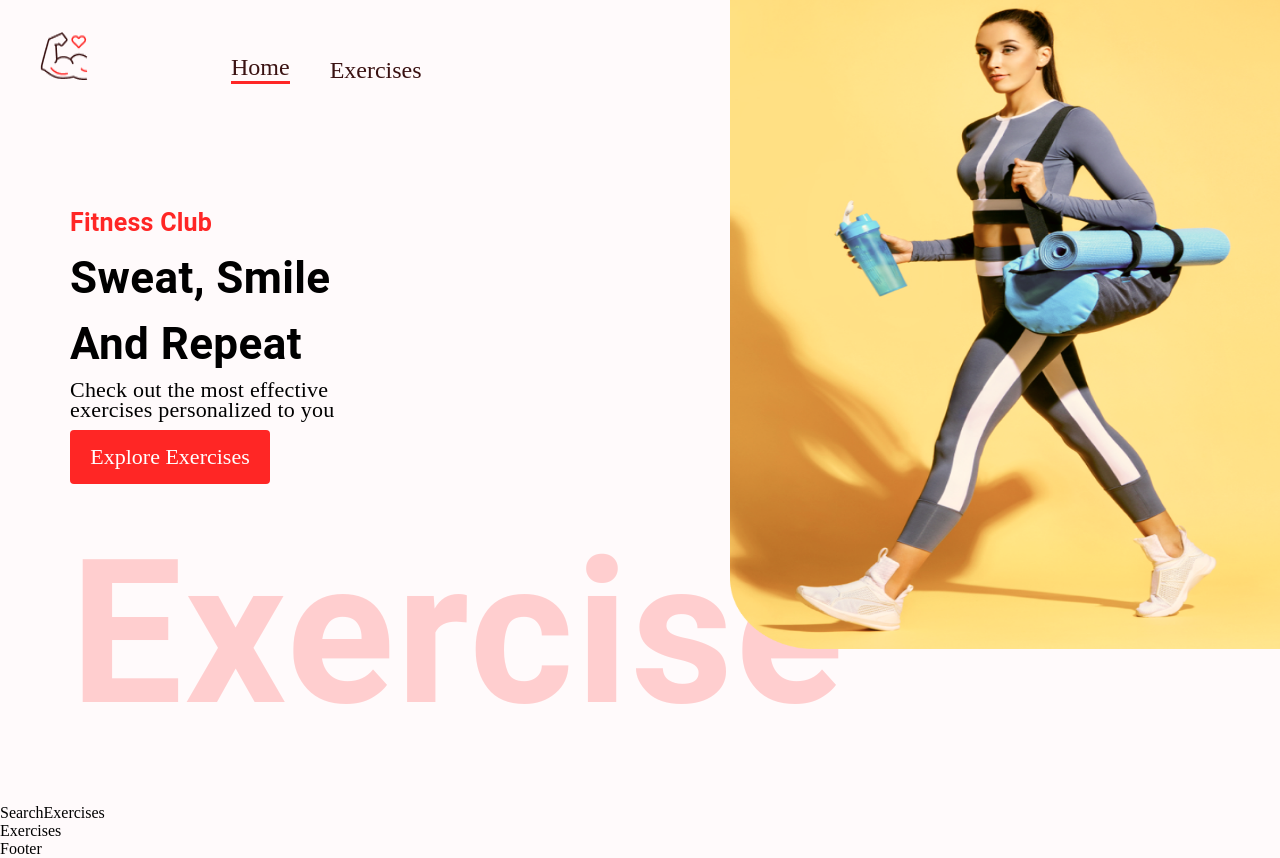
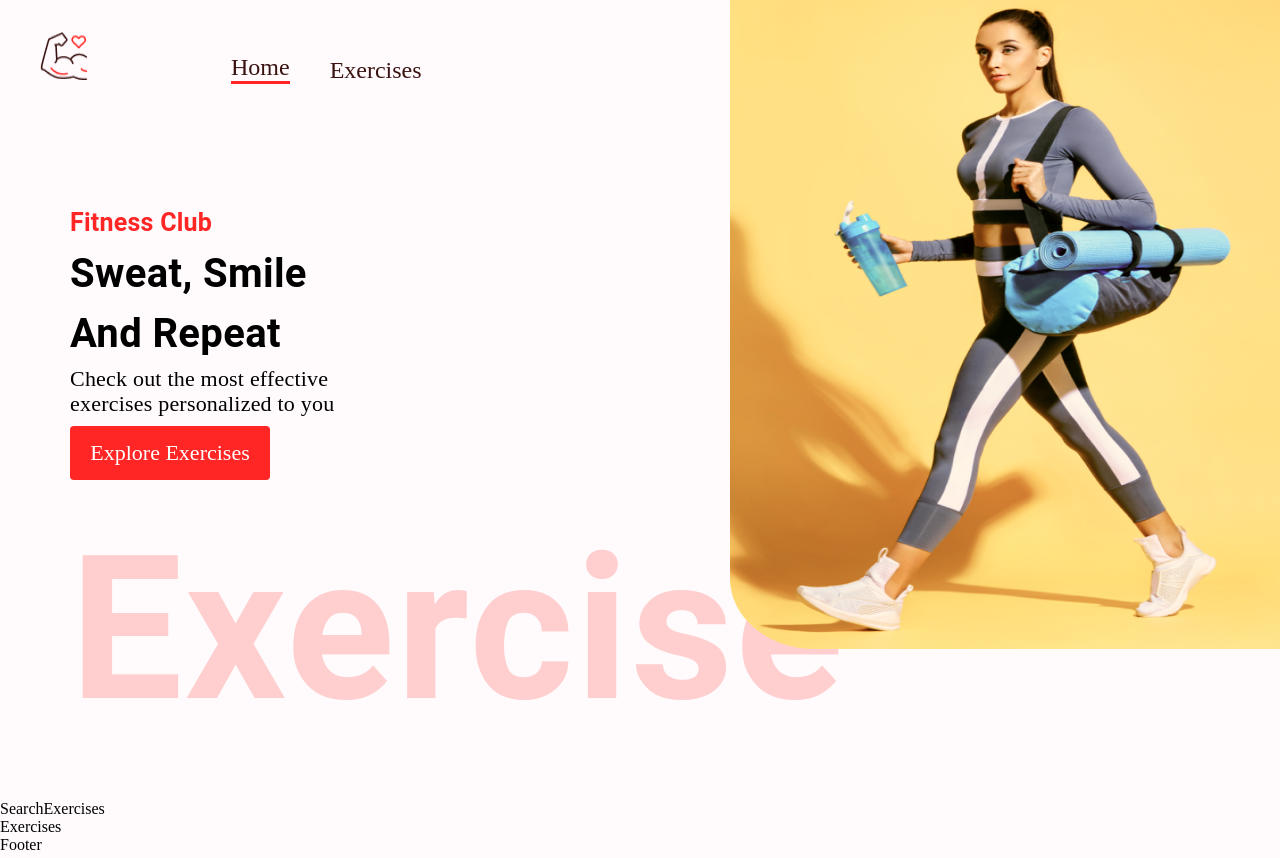
Before and after one commit to anmolbiranwar/Fitness_Exercise_App_with_APIs, a React (Create React App) app: page / in a window 1280 px wide. Shown: the top 858 px of the page. Built offline with nearby package versions, Linux system fonts and the light colour scheme.

Commit message:
Update HeroBanner.js

```diff
--- a/src/components/HeroBanner.js
+++ b/src/components/HeroBanner.js
@@ -7,11 +7,11 @@ const HeroBanner = () => {
   return (
     <Box sx={{ mt: { lg: '100px', xs: '70px' }, ml: { sm: '50px' } }} position="relative" p="20px">
     <Typography color="#FF2625" fontWeight="600" fontSize="25px">Fitness Club</Typography>
-     <Typography fontWeight={700} sx={{ fontSize: { lg: '44px', xs: '40px' } }} mb="3px" mt="3px">
+     <Typography fontWeight={700} sx={{ fontSize: { lg: '40px', xs: '35px' } }} mb="2px" mt="2px">
        Sweat, Smile <br />
        And Repeat
      </Typography>
-     <Typography fontSize="22px" fontFamily="Alegreya" lineHeight="20px">
+     <Typography fontSize="22px" fontFamily="Alegreya" lineHeight="25px">
        Check out the most effective exercises personalized to you
      </Typography>
      <Stack>
```
